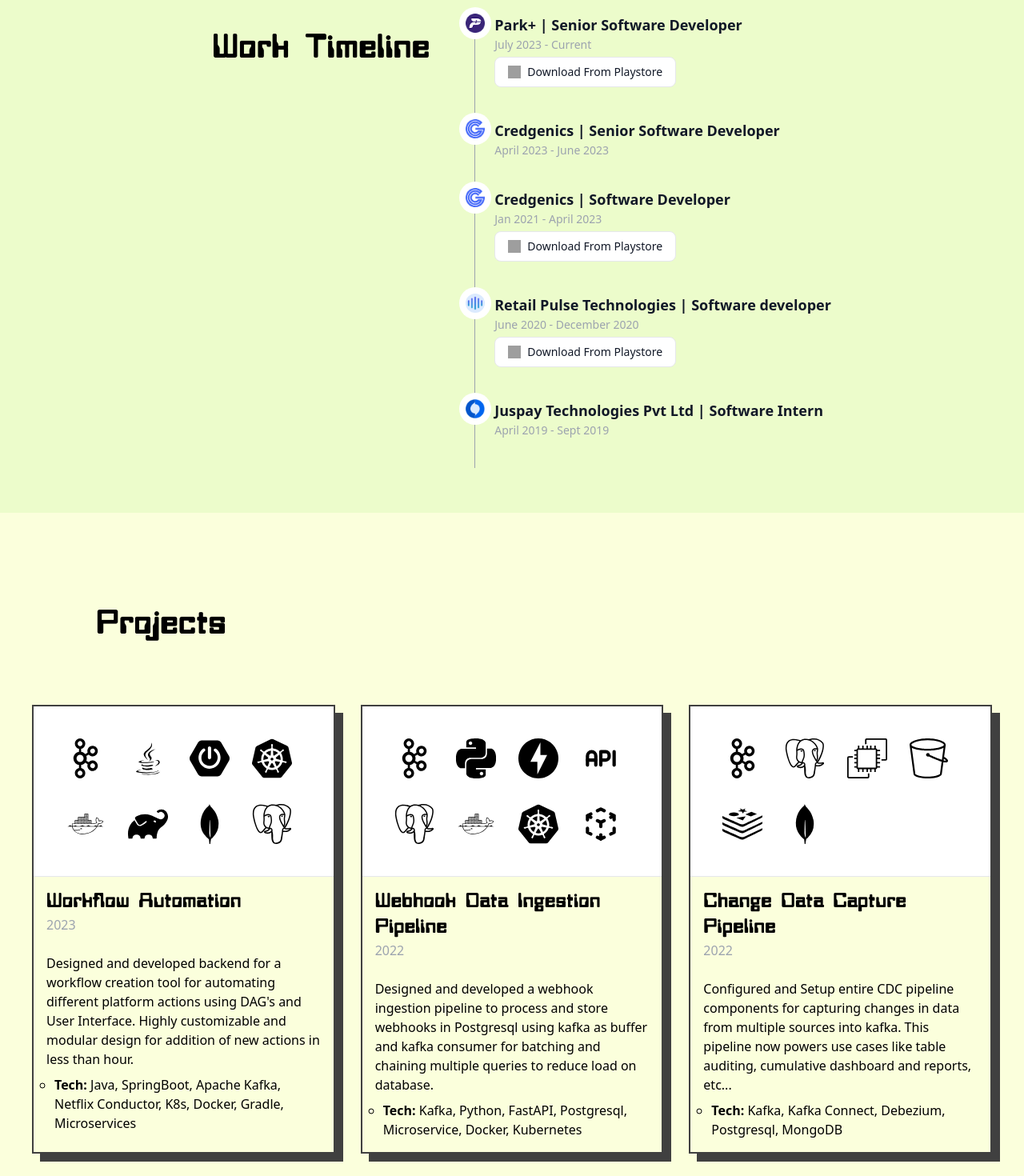
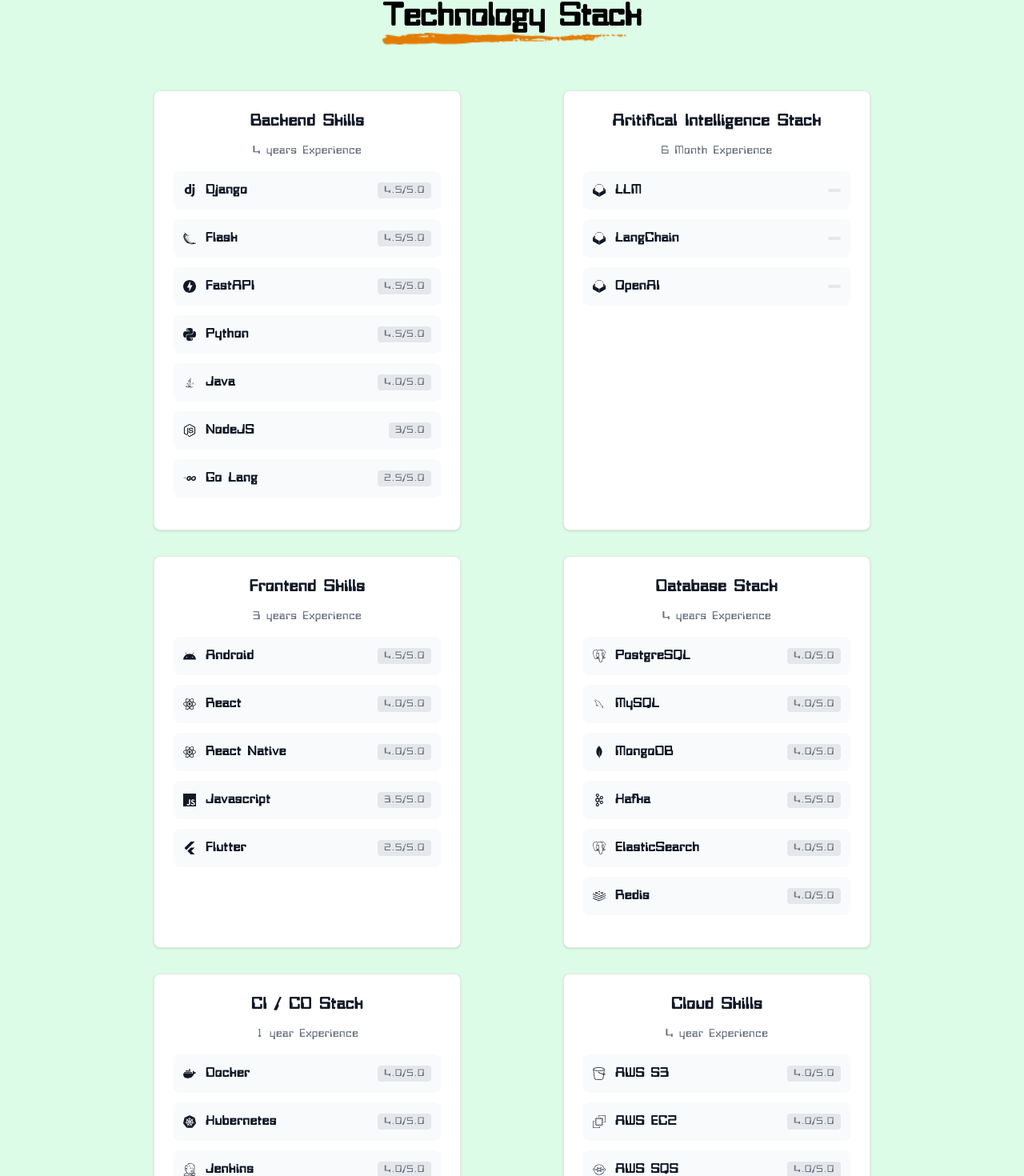
Before and after one commit to sunil-kumarr/sunil-kumarr.git.io, a React (Vite) app: page / in a window 1280 px wide. Shown: the part 839-2309 px from the top of the page at 80% size. Built offline with nearby package versions, Linux system fonts and the light colour scheme; grey boxes are pictures that could not be loaded.

Commit message:
add tech stack section

```diff
--- a/package.json
+++ b/package.json
@@ -10,7 +10,8 @@
     "react": "^17.0.2",
     "react-dom": "^17.0.2",
     "react-draggable": "^4.4.5",
-    "react-icons": "^4.8.0"
+    "react-icons": "^4.8.0",
+    "react-router-dom": "^6.22.1"
   },
   "devDependencies": {
     "@vitejs/plugin-react": "^1.0.7",
--- a/src/components/PageFooter.jsx
+++ b/src/components/PageFooter.jsx
@@ -6,9 +6,12 @@
     <div class="mx-auto max-w-screen-xl">
       <hr class="my-6 border-gray-200 sm:mx-auto dark:border-gray-700 lg:my-8" />
       <div class="flex flex-col lg:flex-row items-center justify-center lg:justify-between ">
-        <span class="text-sm text-gray-500 sm:text-center dark:text-gray-400">
+        <span class="text-sm text-gray-500 sm:text-center">
           © 2023{" "}
-          <a href="https://flowbite.com" class="hover:underline">
+          <a
+            href="https://www.linkedin.com/in/kumar-sunil/"
+            class="hover:underline text-gray-500"
+          >
             Sunil Kumar
           </a>
           . All Rights Reserved.
--- a/src/components/ShadowCard.jsx
+++ b/src/components/ShadowCard.jsx
@@ -12,7 +12,12 @@
     </div>
     <hr />
     <div className="p-4 ">
-      <h1 className="text-2xl font-bold customFont">{title}</h1>{" "}
+      <a href={`/projects/${title}`}>
+        <h1 className="text-2xl font-bold customFont hover:underline">
+          {title}
+        </h1>
+      </a>
+
       <p className="text-gray-400">{date}</p>
       <br />
       <p>{description}</p>
--- /dev/null
+++ b/src/components/TechStackCard.jsx
@@ -0,0 +1,34 @@
+import React from "react";
+import { DiDjango } from "react-icons/di";
+
+const SkillTab = ({ icon, link, skill, rate }) => {
+  return (
+    <li>
+      <a
+        href={link}
+        class="flex items-center p-3 text-base font-bold text-gray-900 rounded-lg bg-gray-50 hover:bg-gray-100 group hover:shadow "
+      >
+        {icon}
+        <span class="flex-1 ms-3 whitespace-nowrap">{skill}</span>
+        <span class="inline-flex items-center justify-center px-2 py-0.5 ms-3 text-xs font-medium text-gray-500 bg-gray-200 rounded ">
+          {rate}
+        </span>
+      </a>
+    </li>
+  );
+};
+export const TechStackCard = ({ title, subtitle, skills }) => {
+  return (
+    <div class="w-full max-w-sm p-4 m-4 bg-white border border-gray-200 rounded-lg shadow sm:p-6 ">
+      <h5 class="mb-3 text-center text-base font-semibold text-gray-900 md:text-xl ">
+        {title}
+      </h5>
+      <p class="text-center text-sm font-normal text-gray-500 ">{subtitle}</p>
+      <ul class="my-4 space-y-3">
+        {skills.map((item) => (
+          <SkillTab icon={item.icon} skill={item.skill} rate={item.rate} />
+        ))}
+      </ul>
+    </div>
+  );
+};
--- a/src/index.css
+++ b/src/index.css
@@ -175,3 +175,10 @@
     transform: rotate(360deg);
   }
 }
+
+.grunge-underline {
+  border: 0;
+  height: 1rem;
+  background: url("assets/img/grunge-underline.png") no-repeat;
+  background-size: contain;
+}
--- a/src/main.jsx
+++ b/src/main.jsx
@@ -1,11 +1,23 @@
 import React from "react";
 import ReactDOM from "react-dom";
+import { RouterProvider, createBrowserRouter } from "react-router-dom";
 import "./index.css";
 import App from "./App";
+import ProjectPage from "./pages/projects/workflowAutomation";
+const router = createBrowserRouter([
+  {
+    path: "/",
+    element: <App />,
+  },
+  {
+    path: "/projects/:projectName",
+    element: <ProjectPage />,
+  },
+]);
 
 ReactDOM.render(
   <React.StrictMode>
-    <App />
+    <RouterProvider router={router} />
   </React.StrictMode>,
   document.getElementById("root")
 );
--- a/src/pages/home/HomePage.jsx
+++ b/src/pages/home/HomePage.jsx
@@ -5,10 +5,12 @@
 import WorkTimeline from "./sections/WorkTimeline";
 import ProjectSection from "./sections/ProjectSection";
 import PageFooter from "../../components/PageFooter";
+import TechnologyStack from "./sections/TechnologyStack";
 
 const HomePage = () => (
   <main>
     <IntroSection />
+    <TechnologyStack />
     <WorkTimeline />
     <ProjectSection />
     <BlogSection />
--- /dev/null
+++ b/src/pages/home/sections/TechnologyStack.jsx
@@ -0,0 +1,123 @@
+import React from "react";
+import { DiJava, DiMysql } from "react-icons/di";
+import {
+  SiKubernetes,
+  SiJavascript,
+  SiReact,
+  SiApachekafka,
+  SiPython,
+  SiFastapi,
+  SiPostgresql,
+  SiMongodb,
+  SiRedis,
+  SiAmazonec2,
+  SiAmazons3,
+  SiDjango,
+  SiFlask,
+  SiNodedotjs,
+  SiGo,
+  SiAndroid,
+  SiFlutter,
+  SiDocker,
+  SiJenkins,
+  SiGithub,
+  SiHelm,
+  SiKong,
+  SiRoundcube,
+  SiAmazonsqs,
+  SiAmazonapigateway,
+  SiAwslambda,
+} from "react-icons/si";
+import { TechStackCard } from "../../../components/TechStackCard";
+
+const backendSkills = [
+  { skill: "Django", icon: <SiDjango />, rate: "4.5/5.0" },
+  { skill: "Flask", icon: <SiFlask />, rate: "4.5/5.0" },
+  { skill: "FastAPI", icon: <SiFastapi />, rate: "4.5/5.0" },
+  { skill: "Python", icon: <SiPython />, rate: "4.5/5.0" },
+  { skill: "Java", icon: <DiJava />, rate: "4.0/5.0" },
+  { skill: "NodeJS", icon: <SiNodedotjs />, rate: "3/5.0" },
+  { skill: "Go Lang", icon: <SiGo />, rate: "2.5/5.0" },
+];
+const frontendSkills = [
+  { skill: "Android", icon: <SiAndroid />, rate: "4.5/5.0" },
+  { skill: "React", icon: <SiReact />, rate: "4.0/5.0" },
+  { skill: "React Native", icon: <SiReact />, rate: "4.0/5.0" },
+  { skill: "Javascript", icon: <SiJavascript />, rate: "3.5/5.0" },
+  { skill: "Flutter", icon: <SiFlutter />, rate: "2.5/5.0" },
+];
+const databaseSkills = [
+  { skill: "PostgreSQL", icon: <SiPostgresql />, rate: "4.0/5.0" },
+  { skill: "MySQL", icon: <DiMysql />, rate: "4.0/5.0" },
+  { skill: "MongoDB", icon: <SiMongodb />, rate: "4.0/5.0" },
+  { skill: "Kafka", icon: <SiApachekafka />, rate: "4.5/5.0" },
+  { skill: "ElasticSearch", icon: <SiPostgresql />, rate: "4.0/5.0" },
+  { skill: "Redis", icon: <SiRedis />, rate: "4.0/5.0" },
+];
+const devopsSkills = [
+  { skill: "Docker", icon: <SiDocker />, rate: "4.0/5.0" },
+  { skill: "Kubernetes", icon: <SiKubernetes />, rate: "4.0/5.0" },
+  { skill: "Jenkins", icon: <SiJenkins />, rate: "4.0/5.0" },
+  { skill: "Github", icon: <SiGithub />, rate: "4.5/5.0" },
+  { skill: "Helm", icon: <SiHelm />, rate: "4.0/5.0" },
+  { skill: "Kong", icon: <SiKong />, rate: "4.0/5.0" },
+];
+const aiSkills = [
+  { skill: "LLM", icon: <SiRoundcube />, rate: "" },
+  { skill: "LangChain", icon: <SiRoundcube />, rate: "" },
+  { skill: "OpenAI", icon: <SiRoundcube />, rate: "" },
+];
+
+const cloudSkills = [
+  { skill: "AWS S3", icon: <SiAmazons3 />, rate: "4.0/5.0" },
+  { skill: "AWS EC2", icon: <SiAmazonec2 />, rate: "4.0/5.0" },
+  { skill: "AWS SQS", icon: <SiAmazonsqs />, rate: "4.0/5.0" },
+  { skill: "AWS Lamda", icon: <SiAwslambda />, rate: "4.0/5.0" },
+  { skill: "Others", icon: <SiAmazonapigateway />, rate: "4.0/5.0" },
+];
+
+const TechnologyStack = () => (
+  <section>
+    <div className="flex justify-center items-center lg:flex-col  p-10 bg-green-100 customFont">
+      <div>
+        <h1>Technology Stack</h1>
+        <h1 className="grunge-underline"></h1>
+      </div>
+
+      <div className="flex flex-col justify-evenly align-center lg:flex-wrap lg:flex-row  p-10 bg-green-100">
+        <TechStackCard
+          title="Backend Skills"
+          subtitle="4 years Experience"
+          skills={backendSkills}
+        />
+        <TechStackCard
+          title="Aritifical Intelligence Stack"
+          subtitle="6 Month Experience"
+          skills={aiSkills}
+        />
+        <TechStackCard
+          title="Frontend Skills"
+          subtitle="3 years Experience"
+          skills={frontendSkills}
+        />
+        <TechStackCard
+          title="Database Stack"
+          subtitle="4 years Experience"
+          skills={databaseSkills}
+        />
+        <TechStackCard
+          title="CI / CD Stack"
+          subtitle="1 year Experience"
+          skills={devopsSkills}
+        />
+        <TechStackCard
+          title="Cloud Skills"
+          subtitle="4 year Experience"
+          skills={cloudSkills}
+        />
+      </div>
+    </div>
+  </section>
+);
+
+export default TechnologyStack;
--- /dev/null
+++ b/src/pages/projects/workflowAutomation.jsx
@@ -0,0 +1,7 @@
+import React from "react";
+
+const ProjectPage = ({ projectName }) => {
+  return <h1>Project {projectName}</h1>;
+};
+
+export default ProjectPage;
```
Also changed, not shown: src/assets/img/grunge-underline.png (added), 1 other file (tests, documents, lock files or other folders).
